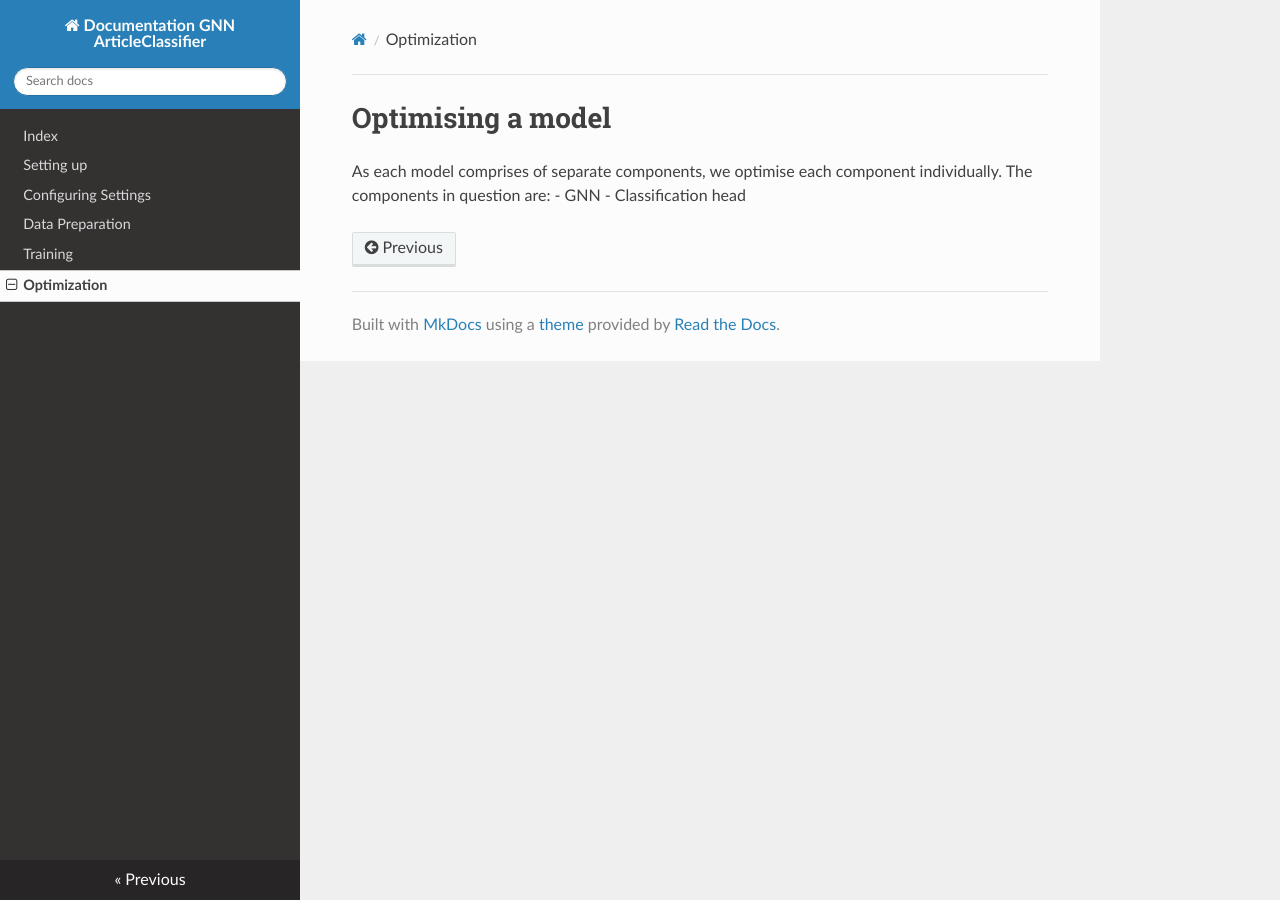
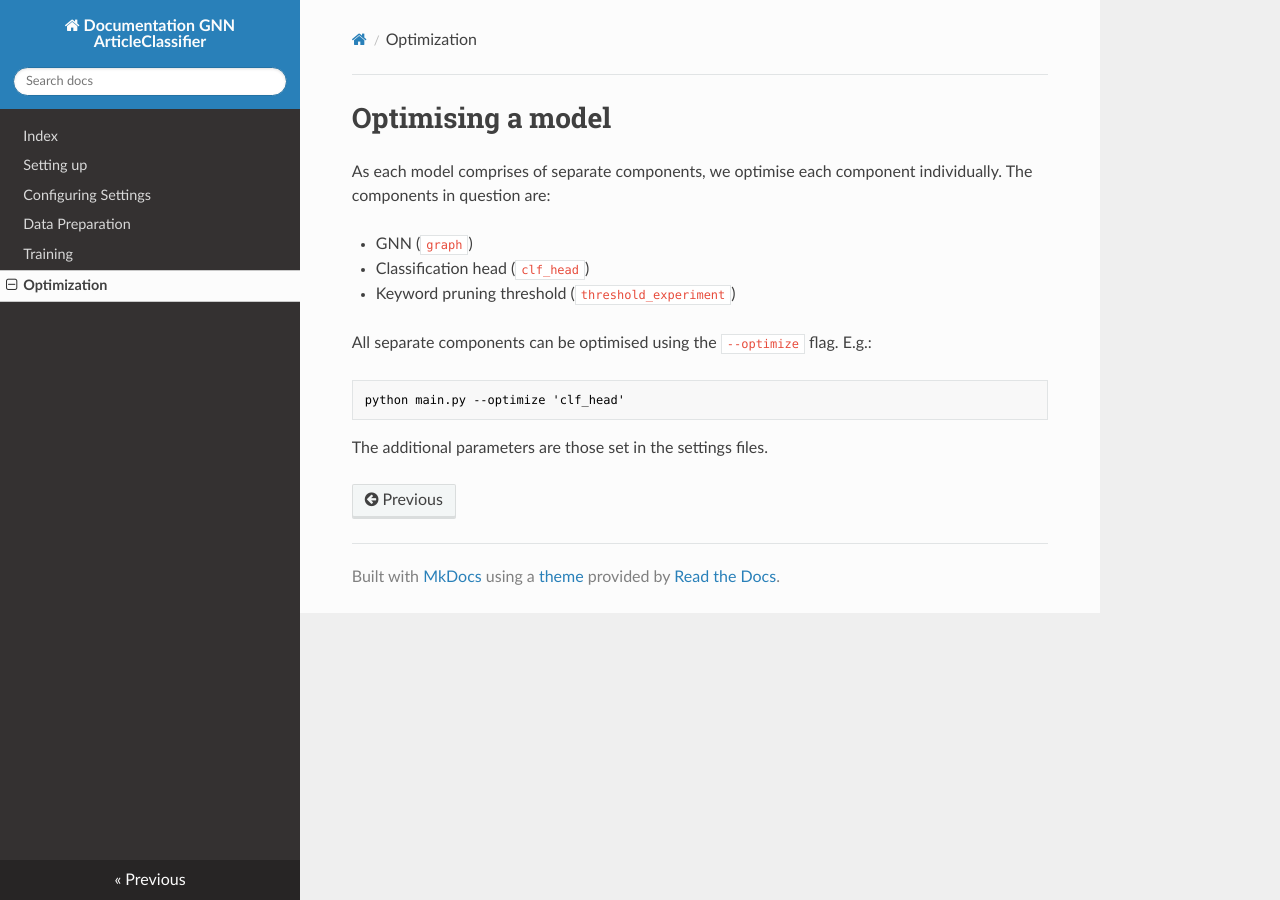
Before and after one commit to rvdb7345/ArticleClassifier, an MkDocs documentation site: the page built from docs/optimization.md, in a window 1280 px wide. Built offline with MkDocs 1.6.1, drawn with Linux system fonts in a browser that asks for light colours; nearby versions of some CDN libraries.

Commit message:
updated optimisation documentation

````diff
--- a/docs/optimization.md
+++ b/docs/optimization.md
@@ -1,4 +1,15 @@
 # Optimising a model
+
 As each model comprises of separate components, we optimise each component individually. The components in question are:
-- GNN
-- Classification head
+
+- GNN (`graph`)
+- Classification head (`clf_head`)
+- Keyword pruning threshold (`threshold_experiment`)
+
+All separate components can be optimised using the `--optimize` flag. E.g.:
+
+```commandline
+python main.py --optimize 'clf_head'
+```
+
+The additional parameters are those set in the settings files.
````
